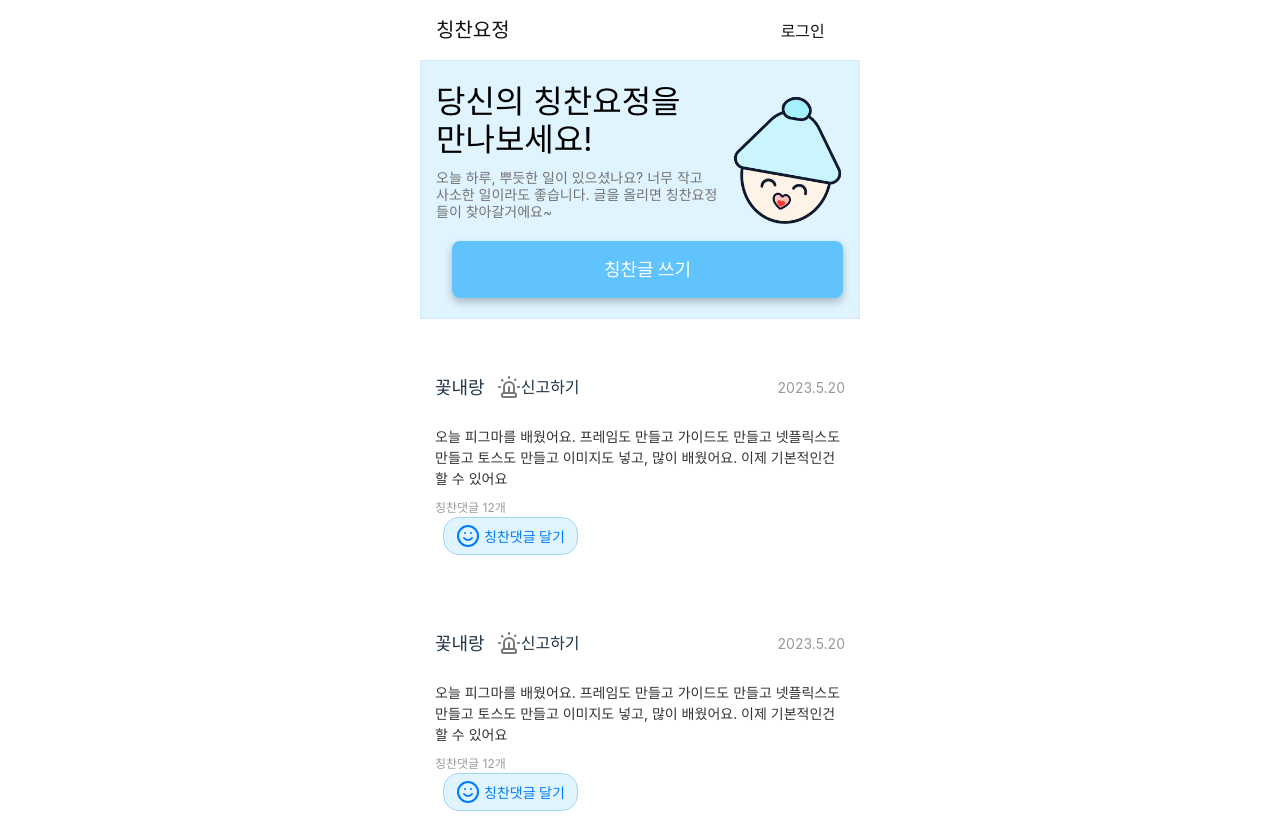
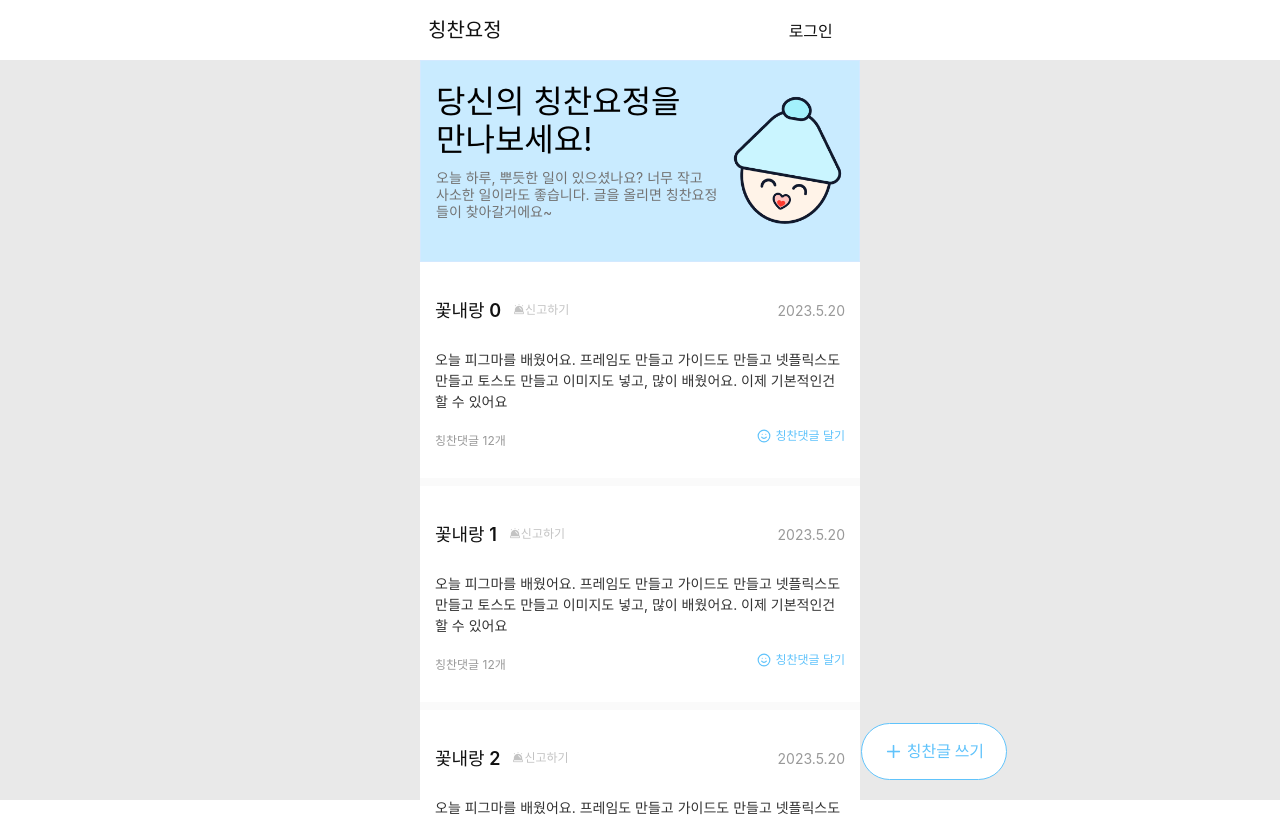
Before and after one commit to chchyj-project/chchyj-front, a React (Vite) app: page / in a window 1280 px wide. Shown: the top 817 px of the page. Built offline with nearby package versions, Linux system fonts and the light colour scheme.

Commit message:
[feat]: 메인페이지 리스트 퍼블요소 모두 추가

```diff
--- a/src/index.css
+++ b/src/index.css
@@ -5,7 +5,7 @@
 
   color-scheme: light dark;
   color: rgba(255, 255, 255, 0.87);
-  background-color: #242424;
+  background-color: #e9e9e9;
 
   font-synthesis: none;
   text-rendering: optimizeLegibility;
@@ -46,9 +46,9 @@ button {
   cursor: pointer;
   transition: border-color 0.25s;
 }
-button:hover {
-  border-color: #646cff;
-}
+/*button:hover {*/
+/*  border-color: #646cff;*/
+/*}*/
 /*button:focus,*/
 /*button:focus-visible {*/
 /*  outline: 4px auto -webkit-focus-ring-color;*/
--- a/src/ui/components/layout/Body.tsx
+++ b/src/ui/components/layout/Body.tsx
@@ -1,17 +1,33 @@
-import { PropsWithChildren } from 'react';
 import styled from '@emotion/styled';
 import styleToken from '../../styles/styleToken.ts';
+import FixedHeader from './Header.tsx';
+import React from 'react';
 
-export default function Body({ children }: PropsWithChildren) {
+export default function Body({
+  children,
+  color,
+}: {
+  children: React.ReactNode;
+  color: string;
+}) {
   console.log('Body', children);
-  return <Container>{children}</Container>;
+  return (
+    <Container color={color}>
+      <FixedHeader />
+      {children}
+    </Container>
+  );
 }
 
-const Container = styled.div`
-  //height: 100px;
+interface BodyContainerProps {
+  color?: string;
+}
+
+const Container = styled.div<BodyContainerProps>`
+  min-height: 100vh;
   flex: 1 0 auto;
   display: flex;
   padding-top: 60px;
   flex-direction: column;
-  background-color: ${styleToken.color.background};
+  background-color: ${(props) => props.color || styleToken.color.background};
 `;
--- a/src/ui/components/layout/Header.tsx
+++ b/src/ui/components/layout/Header.tsx
@@ -1,20 +1,38 @@
 import { useState } from 'react';
 import styled from '@emotion/styled';
 
-// 스타일 정의
-const HeaderContainer = styled.header`
+// 상위 컨테이너 추가
+const PageContainer = styled.div`
+  display: flex;
+  flex-direction: column;
+  align-items: center;
+  background-color: white;
+`;
+
+const FixedHeaderWrapper = styled.div`
+  display: flex;
+  justify-content: center;
   position: fixed;
   top: 0;
   left: 0;
   right: 0;
+  z-index: 100;
+  background-color: #ffffff;
+`;
+
+const HeaderContainer = styled.header`
+  width: 100%;
+  max-width: 440px;
   height: 60px;
-  background-color: #ffffff;
   color: #111111;
   display: flex;
   align-items: center;
   justify-content: space-between;
-  padding: 0 16px;
-  z-index: 100;
+  padding: 0 8px;
+  box-sizing: border-box;
+  margin-left: 15px;
+  margin-right: 15px;
+  background-color: #ffffff;
 `;
 
 const Title = styled.h1`
@@ -40,6 +58,8 @@ export default function FixedHeader() {
   };
 
   return (
+    <PageContainer>
+      <FixedHeaderWrapper>
         <HeaderContainer>
           <Title>칭찬요정</Title>
           <MenuButton
@@ -50,5 +70,7 @@ export default function FixedHeader() {
             로그인
           </MenuButton>
         </HeaderContainer>
+      </FixedHeaderWrapper>
+    </PageContainer>
   );
 }
--- a/src/ui/components/layout/Layout.tsx
+++ b/src/ui/components/layout/Layout.tsx
@@ -1,13 +1,11 @@
 import styled from '@emotion/styled';
 
 import { PropsWithChildren } from 'react';
-import FixedHeader from './Header.tsx';
 import { Outlet } from 'react-router-dom';
 
 export default function Layout({ children }: PropsWithChildren) {
   return (
     <Container>
-      <FixedHeader />
       <Outlet />
       {children}
     </Container>
@@ -15,17 +13,14 @@ export default function Layout({ children }: PropsWithChildren) {
 }
 
 const Container = styled.div`
-  position: absolute;
-  top: 50%;
-  left: 50%;
-  transform: translate(-50%, -50%);
   display: flex;
   flex-direction: column;
+  align-items: center; /* 가로 중앙 정렬 */
+  justify-content: center; /* 세로 중앙 정렬 */
   width: 100%;
-  //padding: 0 15px;
-
   max-width: 440px;
-  height: 100%;
-  //max-height: 920px;
+  min-height: 100vh; /* 화면 전체 높이를 채우도록 설정 */
   background-color: #ffffff;
+  box-sizing: border-box;
+  margin: 0 auto; /* 가로 중앙 정렬을 위해 auto 마진 사용 */
 `;
--- a/src/ui/components/layout/Page.tsx
+++ b/src/ui/components/layout/Page.tsx
@@ -10,7 +10,7 @@ export default function Page({ children }: PropsWithChildren) {
   );
 }
 const Container = styled.div`
-  //width: 100vw;
-  //height: 100vh;
+  width: 100vw;
+  height: 100vh;
   background-color: #e9e9e9;
 `;
--- a/src/ui/components/mainPage/ComplimentItem.tsx
+++ b/src/ui/components/mainPage/ComplimentItem.tsx
@@ -1,14 +1,15 @@
 import styled from '@emotion/styled';
 import { Smile } from 'lucide-react';
-import { Siren } from 'lucide-react';
-
-const Container = styled.div`
-  //width: 100%;
-  //max-width: 440px;
-  margin-bottom: 20px;
+import Siren from '../../../assets/siren.png';
+import styleToken from '../../styles/styleToken.ts';
+import { RowFlexBetween } from '../../styles/commonStyle.ts';
+interface ContainerProps {
+  isLast?: boolean;
+}
+const Container = styled.div<ContainerProps>`
+  margin-bottom: ${(props) => (props.isLast ? '0px' : '8px')};
   padding: 20px 15px;
   background-color: #fff;
-  //border: 1px solid #e0e0e0;
 `;
 
 const Header = styled.div`
@@ -27,11 +28,13 @@ const Title = styled.h2`
   font-size: 18px;
   font-weight: 600;
   margin-right: 8px;
+  color: #111111;
 `;
 
-const Icon = styled(Siren)`
+const Icon = styled.img`
   margin-left: 4px;
-  color: #777;
+  width: 12px;
+  height: 12px;
 `;
 
 const Date = styled.span`
@@ -52,31 +55,43 @@ const CommentInfo = styled.div`
   margin-top: 10px;
 `;
 
-const CommentButton = styled.button`
+const AddtionalWrapper = styled.div`
   display: flex;
   align-items: center;
-  font-size: 14px;
-  font-weight: 600;
-  color: #007bff;
-  background-color: #e0f4ff;
-  padding: 6px 12px;
-  border-radius: 16px;
-  border: 1px solid #a0d8f1;
-  cursor: pointer;
-  margin-left: 8px;
+  font-size: 12px;
+  color: ${styleToken.color.textSub};
 
   svg {
     margin-right: 4px;
   }
 `;
 
-const ComplimentItem = () => (
-  <Container>
+const WritingCommentWrapper = styled.div`
+  display: flex;
+  align-items: center;
+  font-size: 12px;
+  color: ${styleToken.color.secondary};
+
+  svg {
+    margin-right: 4px;
+  }
+`;
+
+const ComplimentItem = ({
+  isLast,
+  index,
+}: {
+  isLast: boolean;
+  index: number;
+}) => (
+  <Container isLast={isLast}>
     <Header>
       <TitleWrapper>
-        <Title>꽃내랑</Title>
-        <Icon />
-        신고하기
+        <Title>꽃내랑 {index}</Title>
+        <AddtionalWrapper>
+          <Icon src={Siren} />
+          신고하기
+        </AddtionalWrapper>
       </TitleWrapper>
       <Date>2023.5.20</Date>
     </Header>
@@ -84,11 +99,13 @@ const ComplimentItem = () => (
       오늘 피그마를 배웠어요. 프레임도 만들고 가이드도 만들고 넷플릭스도 만들고
       토스도 만들고 이미지도 넣고, 많이 배웠어요. 이제 기본적인건 할 수 있어요
     </Content>
-    <CommentInfo>칭찬댓글 12개</CommentInfo>
-    <CommentButton>
-      <Smile />
-      칭찬댓글 달기
-    </CommentButton>
+    <RowFlexBetween>
+      <CommentInfo>칭찬댓글 12개</CommentInfo>
+      <WritingCommentWrapper>
+        <Smile size={'14px'} />
+        칭찬댓글 달기
+      </WritingCommentWrapper>
+    </RowFlexBetween>
   </Container>
 );
 
--- a/src/ui/pages/MainPage.tsx
+++ b/src/ui/pages/MainPage.tsx
@@ -3,11 +3,10 @@ import Body from '../components/layout/Body';
 import styleToken from '../styles/styleToken.ts';
 import RightArrowIcon from '../../assets/character.png';
 import ComplimentItem from '../components/mainPage/ComplimentItem.tsx'; // 이미지 경로에 맞게 수정하세요
+import PlusImageIcon from '../../assets/plus.png';
 
 const ComplimentCard = styled.div`
-  //width: 100%;
-  //max-width: 440px;
-  background-color: #e0f4ff;
+  background-color: ${styleToken.color.primary};
   border: 1px solid #d3e9ff;
   padding: 20px 0;
   text-align: left;
@@ -19,7 +18,6 @@ const ContentWrapper = styled.div`
   align-items: center;
   justify-content: center;
   margin-left: 15px;
-  /* 왼쪽에 텍스트, 오른쪽에 아이콘 */
 `;
 
 const TextGroup = styled.div`
@@ -48,32 +46,54 @@ const Icon = styled.img`
   margin-bottom: 10px;
 `;
 
-const Button = styled.button`
-  background-color: ${styleToken.color.secondary};
-  color: white;
-  width: 100%;
-  font-size: 18px;
-  border: none;
+const PlusIcon = styled.img`
+  width: 17px;
+  height: 17px;
+  margin-right: 5px;
+`;
+
+const FloatingButton = styled.button`
+  position: fixed;
+  bottom: 20px;
+  left: 73%;
+  transform: translateX(-50%);
+  background-color: ${styleToken.color.background};
+  color: ${styleToken.color.secondary};
+  width: calc(100% - 32px);
+  max-width: 146px;
+  font-size: 16px;
+  line-height: 19px;
+  font-weight: 700;
   padding: 18px 0;
-  margin: 0 16px;
-  font-weight: 700;
-  line-height: 21px;
-  //cursor: pointer;
-  filter: drop-shadow(0px 4px 4px rgba(0, 0, 0, 0.25));
+  border-radius: 32px;
+  border: 1px solid ${styleToken.color.secondary};
+  cursor: pointer;
+  display: flex;
+  align-items: center;
+  justify-content: center;
+  z-index: 1000; /* 다른 요소 위에 고정되도록 z-index 추가 */
 `;
 
 const ComplimentList = styled.div`
   width: 100%;
   max-width: 500px;
-  margin-top: 20px;
   text-align: left;
+  padding-bottom: 50px;
+  background-color: ${styleToken.color.background};
 `;
+
+const ListGap = styled.div`
+  background-color: ${styleToken.color.backgroundSecondary};
+  height: 8px;
+`;
+
+const array = ['2', '3', '4', '5', '6', '7', '8', '9'];
 
 // 컴포넌트
 export default function MainPage() {
   console.log('homePage');
   return (
-    <Body>
+    <Body color={styleToken.color.backgroundSecondary}>
       <ComplimentCard>
         <ContentWrapper>
           <TextGroup>
@@ -83,21 +103,28 @@ export default function MainPage() {
               좋습니다. 글을 올리면 칭찬요정들이 찾아갈거에요~
             </Subtitle>
           </TextGroup>
-
           <Icon src={RightArrowIcon} alt="Right arrow" />
-        </ContentWrapper>
-        <ContentWrapper>
-          <Button>칭찬글 쓰기</Button>
         </ContentWrapper>
       </ComplimentCard>
       <ComplimentList>
-        {Array(10)
-          .fill(0)
-          .map((item, idx) => {
-            console.log('item', item, idx);
-            return <ComplimentItem />;
-          })}
+        {array.map((item, idx) => {
+          console.log('item>>', item, idx);
+          return (
+            <>
+              <ComplimentItem
+                key={idx}
+                index={idx}
+                isLast={idx === array.length - 1}
+              />
+              {idx !== array.length - 1 && <ListGap />}
+            </>
+          );
+        })}
       </ComplimentList>
+      <FloatingButton>
+        <PlusIcon src={PlusImageIcon} alt="plus" />
+        칭찬글 쓰기
+      </FloatingButton>
     </Body>
   );
 }
--- /dev/null
+++ b/src/ui/styles/commonStyle.ts
@@ -0,0 +1,7 @@
+import styled from '@emotion/styled';
+
+export const RowFlexBetween = styled.div`
+  display: flex;
+  flex-direction: row;
+  justify-content: space-between;
+`;
--- a/src/ui/styles/styleToken.ts
+++ b/src/ui/styles/styleToken.ts
@@ -1,11 +1,13 @@
 const headerHeight = 80;
 const menuHeight = 80;
 const COLOR_PROPERTIES = {
-  primary: '#c9ecff', // 주요 색상 (Primary)
+  primary: '#c9ebff', // 주요 색상 (Primary)
   secondary: '#60c3fb', // 보조 색상 (Secondary)
   background: '#ffffff', // 배경 색상
+  backgroundSecondary: '#fafafa',
   text: '#000000', // 기본 텍스트 색상
   textLight: '#737373', // 밝은 텍스트 색상
+  textSub: '#c3c3c3',
   border: '#dddddd', // 테두리 색상
   danger: '#e74c3c', // 경고 색상 (예: 오류, 알림 등)
   success: '#2ecc71', // 성공 색상
```
Also changed, not shown: src/assets/plus.png (added), src/assets/siren.png (added). Lines whose indentation alone changed are shown as unchanged.
